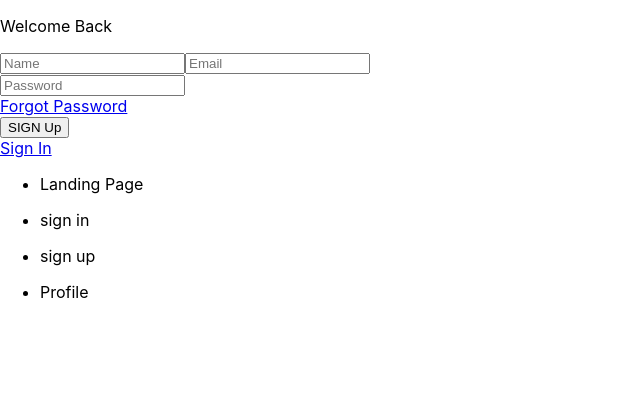
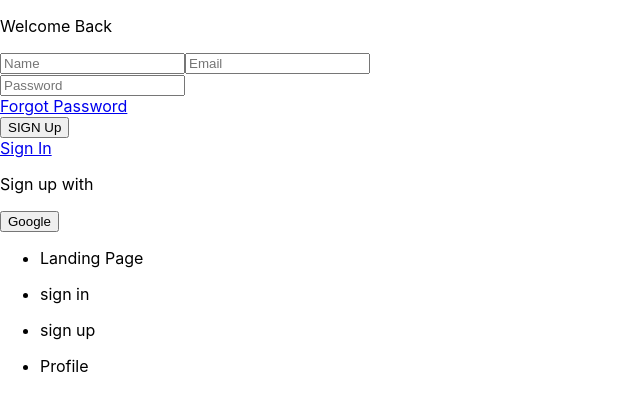
Before and after one commit to AustinD14/recurring-todo-s, a React (Create React App) app: page /sign-up in a window 1280 px wide. Shown: the top 410 px of the page, without its empty margins (0-640 px from the left). Built offline with nearby package versions, Linux system fonts and the light colour scheme.

Commit message:
adding OAuth

```diff
--- /dev/null
+++ b/src/components/OAuth.jsx
@@ -0,0 +1,43 @@
+import { useLocation, useNavigate } from "react-router-dom";
+import { getAuth, signInWithPopup, GoogleAuthProvider } from "firebase/auth";
+import { doc, setDoc, getDoc, serverTimestamp } from "firebase/firestore";
+import { db } from "../firebase.config";
+import { toast } from "react-toastify";
+
+function OAuth() {
+  const navigate = useNavigate();
+  const location = useLocation();
+  const onGoogleClick = async () => {
+    try {
+      const auth = getAuth();
+      const provider = new GoogleAuthProvider();
+      const result = await signInWithPopup(auth, provider);
+      const user = result.user;
+
+      // check for  user
+      const docRef = doc(db, "users", user.uid);
+      const docSnap = await getDoc(docRef);
+
+      //if user dosnt exists, create user
+      if (!docSnap.exists()) {
+        await setDoc(doc(db, "users", user.uid), {
+          name: user.displayName,
+          email: user.email,
+          timestamp: serverTimestamp(),
+        });
+      }
+      navigate("/");
+    } catch (error) {
+      toast.error("Could not authorize with Google");
+    }
+  };
+
+  return (
+    <div className="socialLogin">
+      <p>Sign {location.pathname === "/sign-up" ? "up" : "in"} with </p>
+      <button onClick={onGoogleClick}>Google</button>
+    </div>
+  );
+}
+
+export default OAuth;
--- a/src/pages/SignIn.jsx
+++ b/src/pages/SignIn.jsx
@@ -2,6 +2,7 @@
 import { Link, useNavigate } from "react-router-dom";
 import { getAuth, signInWithEmailAndPassword } from "firebase/auth";
 import { toast } from "react-toastify";
+import OAuth from "../components/OAuth";
 
 function SignIn() {
   const [showPassword, setShowPassword] = useState(false);
@@ -81,7 +82,7 @@
         </Link>
       </form>
 
-      {/* GGOOGLE OAUTH */}
+      <OAuth />
     </div>
   );
 }
--- a/src/pages/SignUp.jsx
+++ b/src/pages/SignUp.jsx
@@ -9,6 +9,7 @@
 
 import { setDoc, doc, serverTimestamp } from "@firebase/firestore";
 import { db } from "../firebase.config";
+import OAuth from "../components/OAuth";
 
 function SignUp() {
   const [showPassword, setShowPassword] = useState(false);
@@ -114,7 +115,7 @@
         Sign In
       </Link>
 
-      {/* GGOOGLE OAUTH */}
+      <OAuth />
     </div>
   );
 }
```
